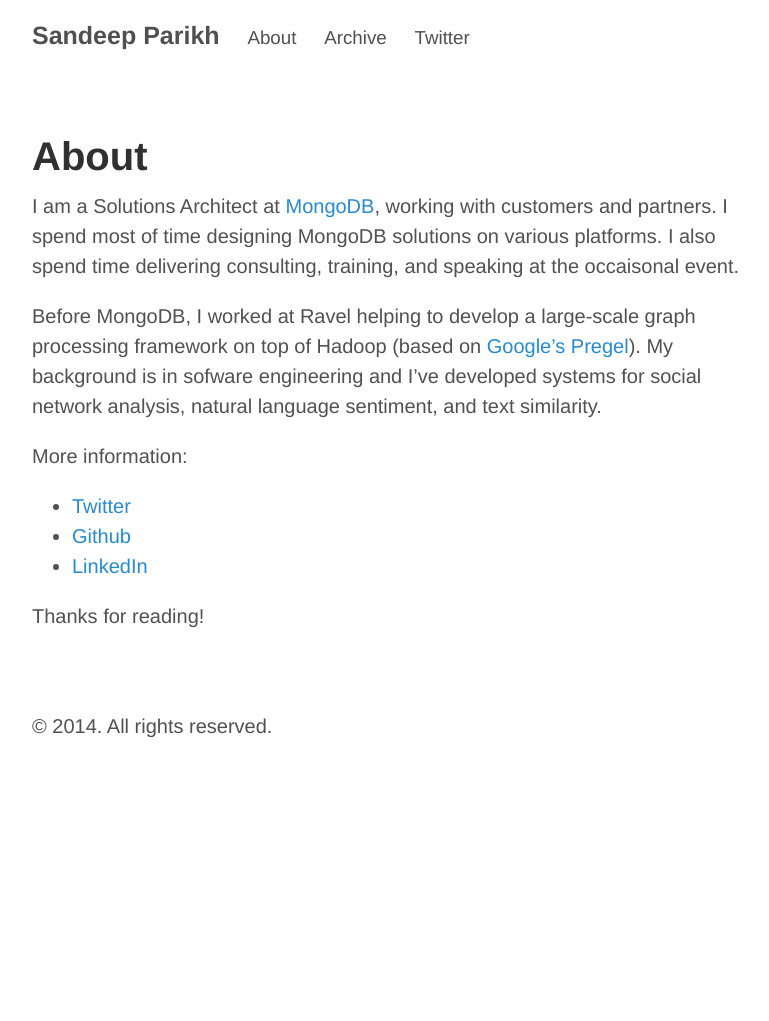
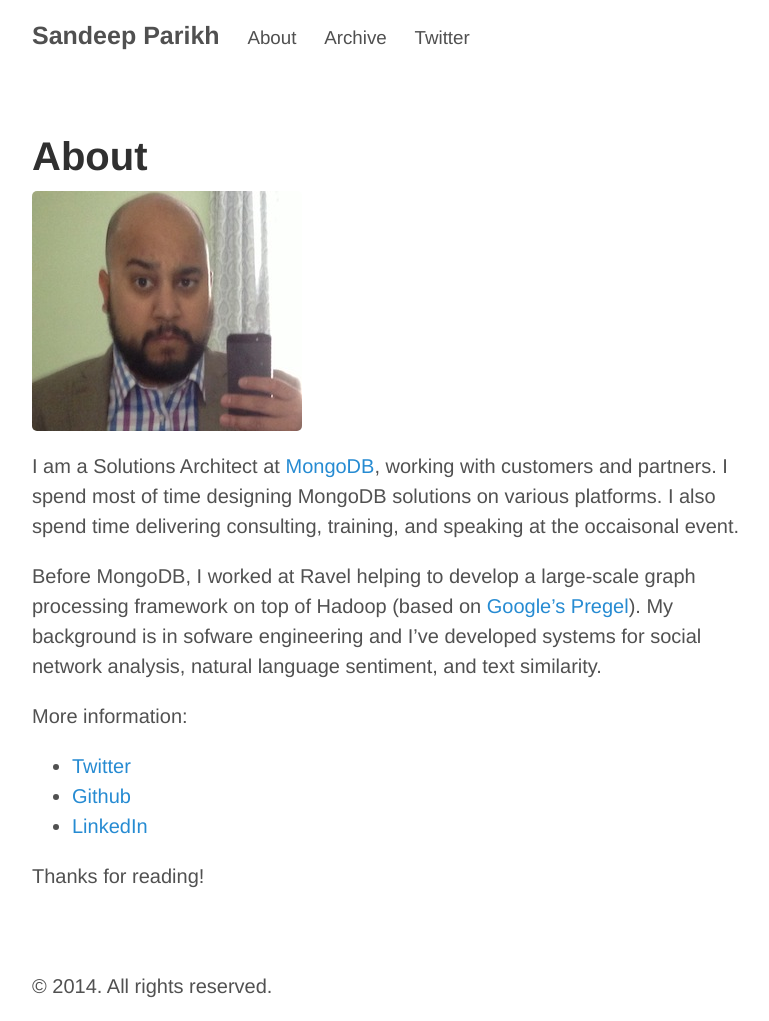
Before and after one commit to crcsmnky/crcsmnky.github.io, a Jekyll site: the page built from about.md, in a window 1280 px wide. Shown: the whole page, without its empty margins (248-1017 px from the left). Built offline with Jekyll 4.4.1, drawn with Linux system fonts in a browser that asks for light colours; Markdown is read by kramdown in place of the engine named in the settings; before the commit the page ends 900 px from its top, so only the background shows below that.

Commit message:
now including a picture of myself

```diff
--- a/about.md
+++ b/about.md
@@ -2,6 +2,8 @@
 layout: page
 title: About
 ---
+
+![](/assets/sandeep.jpg)
 
 I am a Solutions Architect at [MongoDB](http://www.mongodb.com), working with customers and partners. I spend most of time designing MongoDB solutions on various platforms. I also spend time delivering consulting, training, and speaking at the occaisonal event.
 
```
Also changed, not shown: assets/sandeep.jpg (added).
